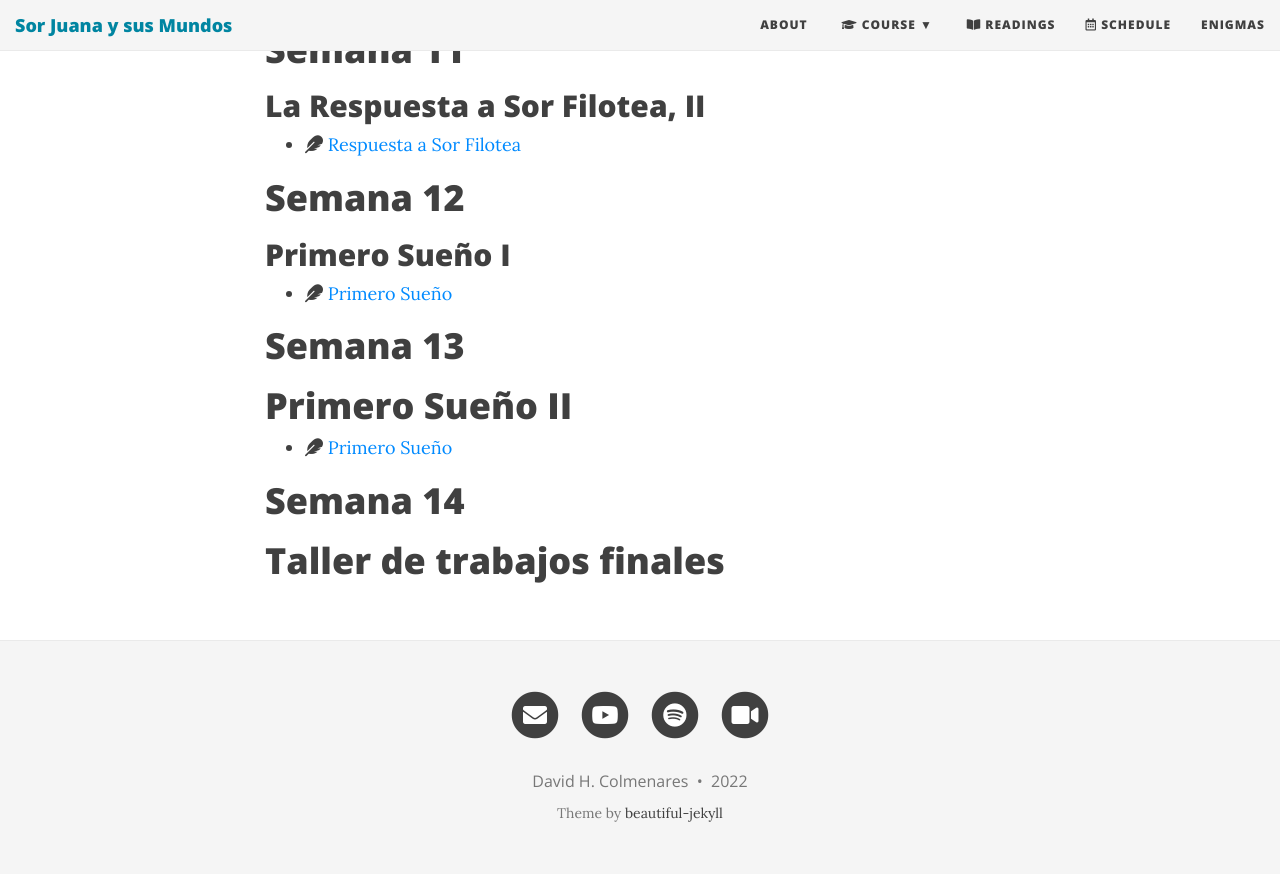
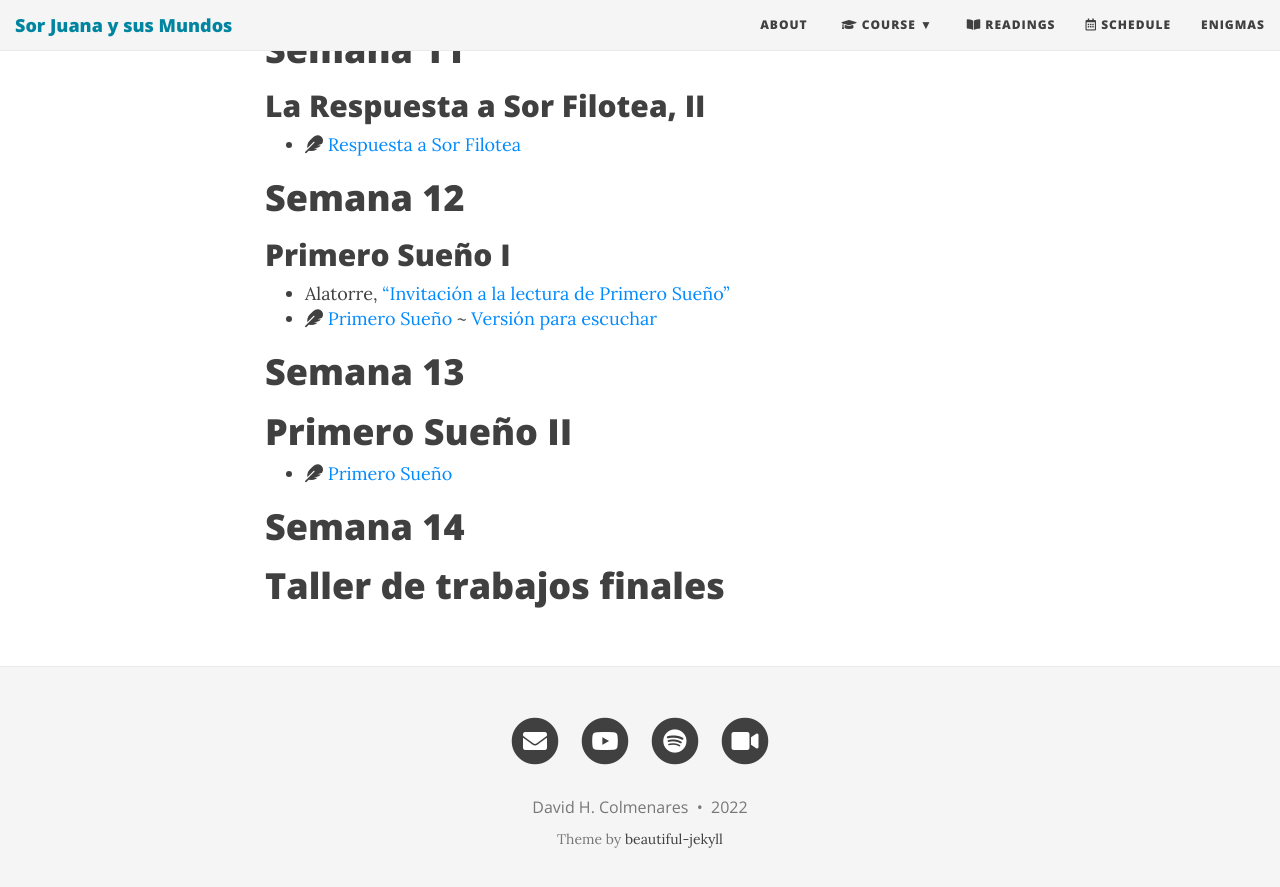
Before and after one commit to Hipomenes/sorjuana, a Jekyll site: the page built from syllabus.md, in a window 1280 px wide and 900 px high, scrolled down 3995 px. Shown: the top 887 px of the window. Built offline with Jekyll 4.4.1, drawn with Linux system fonts in a browser that asks for light colours; nearby versions of some CDN libraries.

Commit message:
Update syllabus.md

```diff
--- a/syllabus.md
+++ b/syllabus.md
@@ -110,12 +110,13 @@ Spring Break.
 # Semana 12
 ## Primero Sueño I
 
--  <i class="fas fa-feather"></i> [Primero Sueño](https://bushare-my.sharepoint.com/:b:/g/personal/dhcg_bu_edu/ESFRRaooFTxDkqDBKpnnNYgB7LjEU75GT7HEkw-GFn-rIA?e=uDOpl9)
+- Alatorre, ["Invitación a la lectura de Primero Sueño"](https://bushare-my.sharepoint.com/:b:/g/personal/dhcg_bu_edu/EVjIAo108ERKpX_6dS42xswBEa7EJuvOIgUEFeCPzV_03w?e=67ezpp)
+-  <i class="fas fa-feather"></i> [Primero Sueño](https://bushare-my.sharepoint.com/:b:/g/personal/dhcg_bu_edu/EVjIAo108ERKpX_6dS42xswBEa7EJuvOIgUEFeCPzV_03w?e=67ezpp) ~ [Versión para escuchar](https://descargacultura.unam.mx/primero-sueno-28636)
 
 # Semana 13
 # Primero Sueño II
 
--  <i class="fas fa-feather"></i> [Primero Sueño](https://bushare-my.sharepoint.com/:b:/g/personal/dhcg_bu_edu/ESFRRaooFTxDkqDBKpnnNYgB7LjEU75GT7HEkw-GFn-rIA?e=uDOpl9)
+-  <i class="fas fa-feather"></i> [Primero Sueño](https://bushare-my.sharepoint.com/:b:/g/personal/dhcg_bu_edu/EVjIAo108ERKpX_6dS42xswBEa7EJuvOIgUEFeCPzV_03w?e=67ezpp)
 
 # Semana 14
 # Taller de trabajos finales
```
